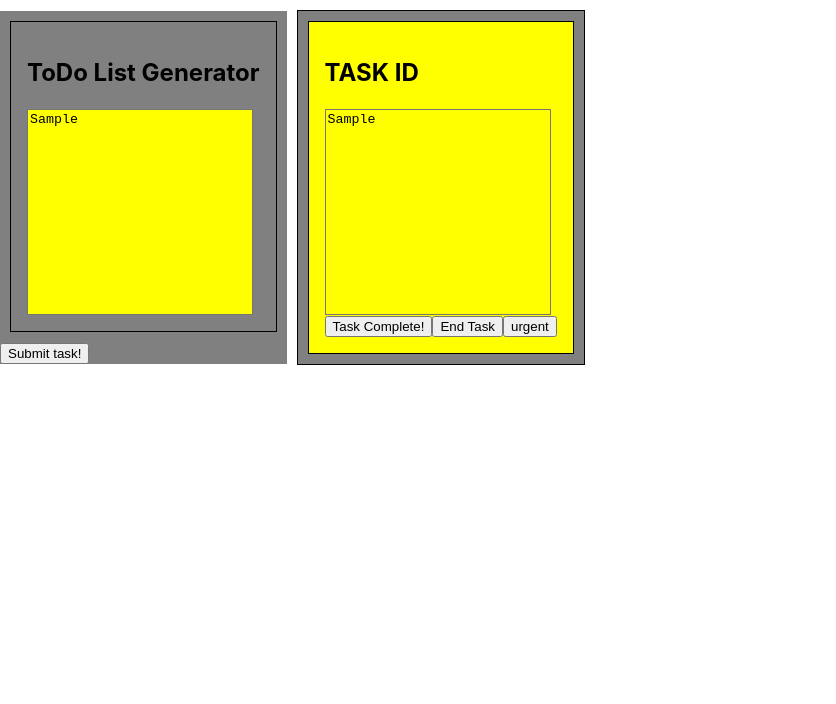
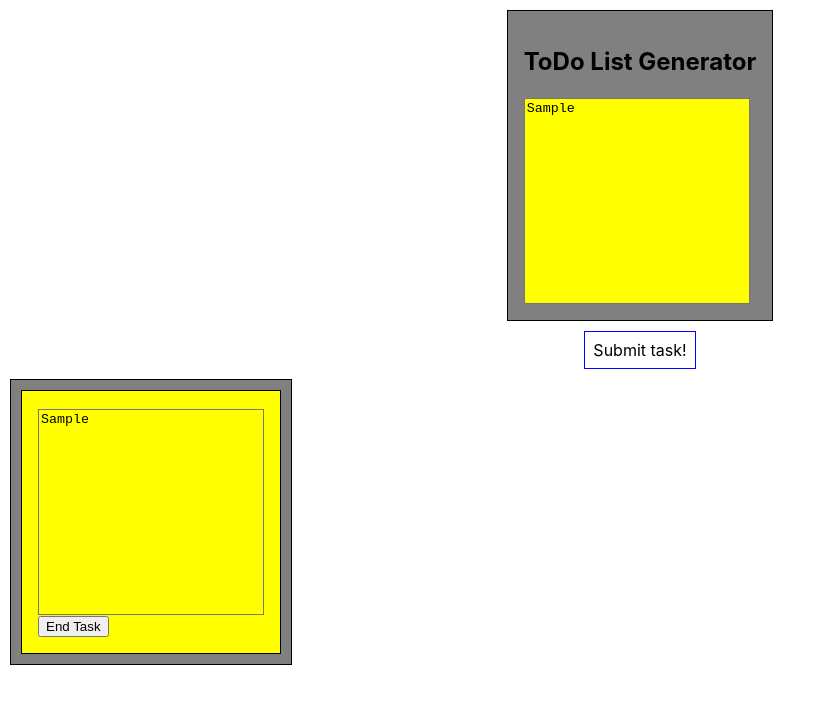
Before and after one commit to Spagecko/TaskTrakcerApp, a React (Create React App) app: page / in a window 1280 px wide. Both pictures are taken after typing "Sample" into the empty fields and a click on the button "Submit task!". Shown: the top 704 px of the page, without its empty margins (0-836 px from the left). Built offline with nearby package versions, Linux system fonts and the light colour scheme.

Commit message:
Update mutiple lists can be created and deleted

```diff
--- a/package.json
+++ b/package.json
@@ -8,7 +8,8 @@
     "@testing-library/user-event": "^7.1.2",
     "react": "^16.13.0",
     "react-dom": "^16.13.0",
-    "react-scripts": "3.4.0"
+    "react-scripts": "3.4.0",
+    "shortid": "^2.2.15"
   },
   "scripts": {
     "start": "react-scripts start",
--- a/src/App.css
+++ b/src/App.css
@@ -5,6 +5,13 @@
 .App-logo {
   height: 40vmin;
   pointer-events: none;
+}
+.Flex-row
+{
+  display: flex;
+  justify-content: flex-start;
+  align-items : center;
+
 }
 
 @media (prefers-reduced-motion: no-preference) {
--- a/src/App.js
+++ b/src/App.js
@@ -3,17 +3,16 @@ import logo from './logo.svg';
 import './App.css';
 import UserInput from './UserInput/UserInput'
 import EditorJs from 'react-editor-js';
-
+import shortid from 'shortid';
 import UserOutput from './UserOutput/UserOutput';
 //push me zsdasd
 const style = {
 
-  display: 'inline-table',
-
-  textAlign: 'left',
-
-
-   backgroundColor: 'grey',
+  backgroundColor: 'white',
+  font: 'inherit',
+  border: '1px solid blue',
+  padding: '8px',
+  cursor: 'pointer'
 
 
 
@@ -21,35 +20,104 @@ const style = {
 class App extends Component{
   state = {
 
-    title :'HELLO',
+
     input:'',
-    editorInstance:'',
-    taskData:[]
+    entries:0,
+
+    taskdata: [],
+    showUserList : false
   }
+
 
   onChangeHandler = (event) =>
   {
     this.setState({input: event.target.value});
+
   }
 
   onChangeSubmit = (event) =>
   {
+    this.state.entries += 1;
+    let tempList =  this.state.taskdata;
+
+
+    tempList.push({dataInfo:this.state.input})
+    this.setState({taskdata : tempList})
     //this.setState({title: event.target.value});
     //this.setState({input: event.target.value});
-    console.log("This button has been clicked!")
+    console.log(this.state.taskdata)
+    if(this.state.taskdata.length !== 0)
+    {
+      let T = true;
+      this.setState({showUserList : T});
+      console.log("true");
+    }
+    else{
+
+      let F = false;
+      this.setState({showUserList: F});
+      console.log("false");
+    }
+  }
+  deleteTaskHandler = (index) => {
+
+    const listTask = [...this.state.taskdata];
+    listTask.splice(index, 1);
+    this.setState({taskdata: listTask });
+    if(this.state.taskdata.length !== 0)
+    {
+      let T = true;
+      this.setState({showUserList : T});
+      console.log("true");
+    }
+    else{
+
+      let F = false;
+      this.setState({showUserList: F});
+      console.log("false");
+    }
   }
 render()
 {
+
+  let RenderContentLst = null;
+  let idNumber = 0;
+  if(this.state.showUserList)
+  {
+
+
+    RenderContentLst = (
+      <div>
+        {this.state.taskdata.map((task, index) => {
+          let Keyid = shortid.generate();
+          console.log(task.dataInfo)
+          return (
+
+            <UserOutput
+            click={() => this.deleteTaskHandler(index)}
+            Output={task.dataInfo}
+            key={Keyid}
+           />
+
+        )})}
+      </div>
+    );
+  }
+
   return (
 
-  <div>
-    <div style = {style}>
+  <div className = "App">
+    <div >
   <UserInput Title = {this.state.title} Uinput = {this.state.input}
     Changed ={this.onChangeHandler} />
-      <button onClick = {this.onChangeSubmit}>Submit task!</button>
+      <button style = {style}onClick = {this.onChangeSubmit}>Submit task!</button>
+   </div>
+   <div className = "Flex-row">
+    {RenderContentLst}
+
    </div>
 
-  <UserOutput Output = {this.state.input}/>
+
   </div>
 
 
--- a/src/UserInput/UserInput.js
+++ b/src/UserInput/UserInput.js
@@ -22,6 +22,7 @@ const  userInput = ( props) =>
          backgroundColor: 'yellow',
          width: '220px',
         height: '200px'
+
 
 
     };
--- a/src/UserOutput/UserOutput.js
+++ b/src/UserOutput/UserOutput.js
@@ -43,14 +43,15 @@ const  userOutput = (props) =>
 
         <div style ={style1}>
         <div style = {style2}>
-            <h2> TASK ID  </h2>
+
+
             <div>
             <textarea value = {props.Output} style = {style3}/>
             </div>
 
-            <button>Task Complete!</button>
-        <button> End Task</button>
-        <button>urgent</button>
+
+        <button onClick={props.click} > End Task</button>
+
         </div>
 
         </div>
```
Also changed, not shown: 1 other file (tests, documents, lock files or other folders).
